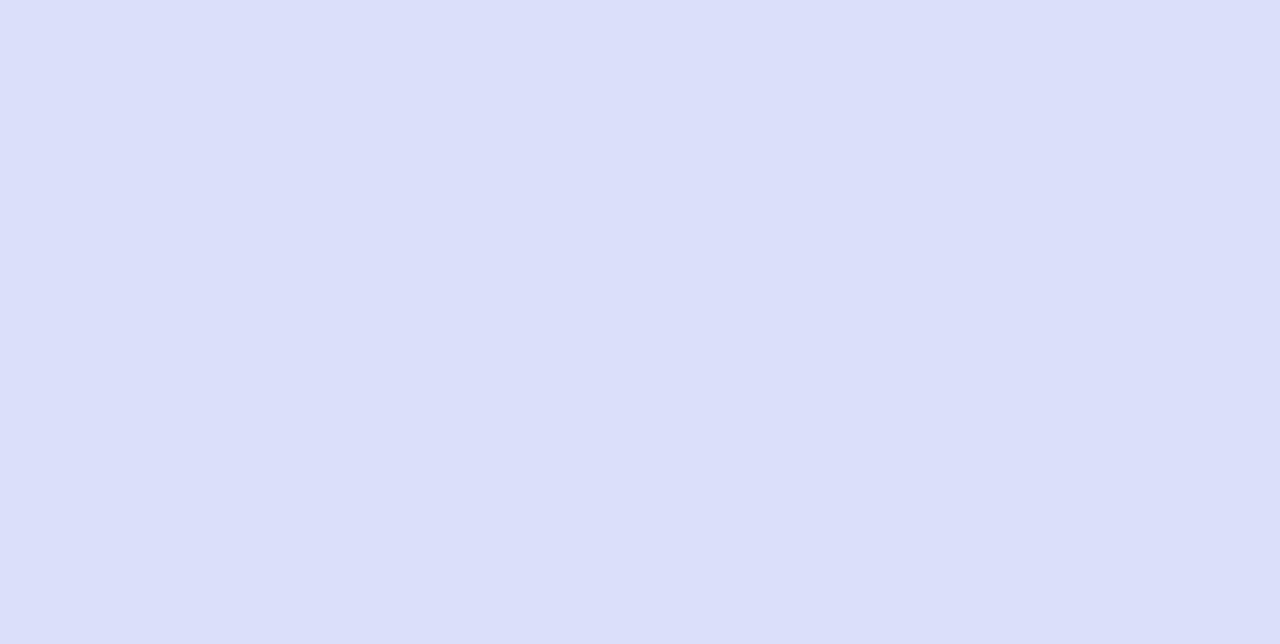
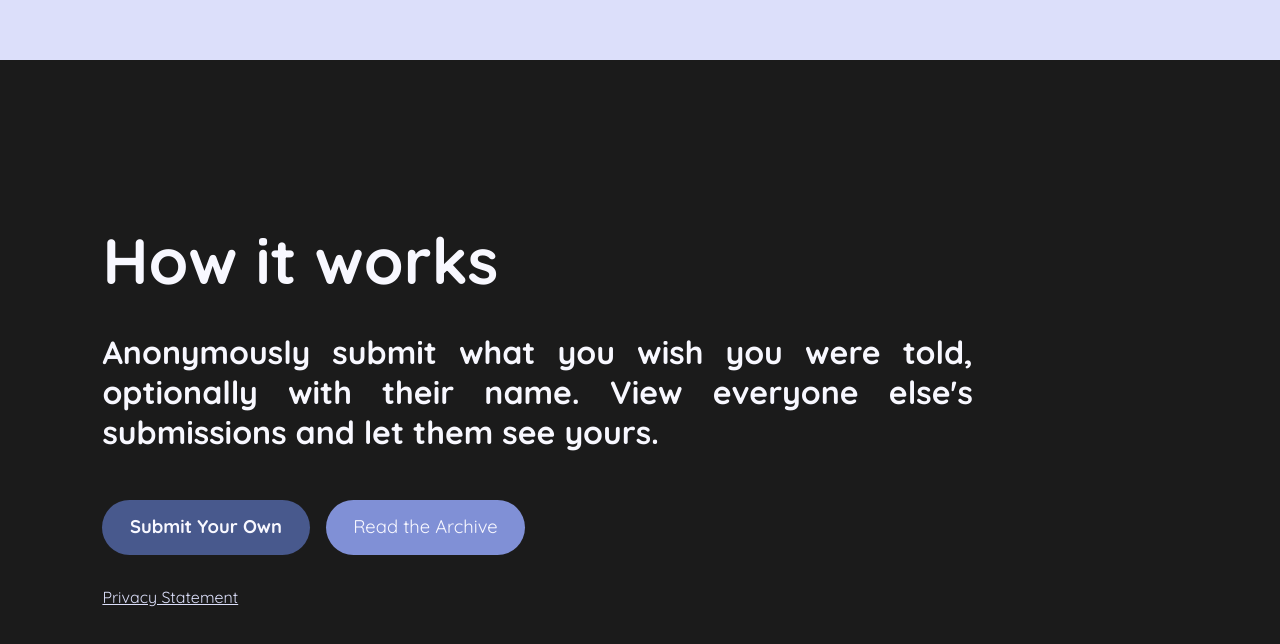
Before and after one commit to jewelcodes/the-yearn-vault, a React (Create React App) app in the folder frontend/: page / in a window 1280 px wide. Shown: the part 1434-2078 px from the top of the page. Before the commit the page ends 1494 px from the top, so only its background shows below. Built offline with nearby package versions, Linux system fonts and the light colour scheme.

Commit message:
home: third section

```diff
--- a/frontend/src/index.css
+++ b/frontend/src/index.css
@@ -9,7 +9,7 @@
     --medium1: #a0a9ed;
     --medium2: #8090d6;
     --medium3: #5266b6;
-    --black: #00054b;
+    --black: #1b1b1b;
     --white: #f8f8ff;
     --side-spacing-desktop: 8vw;
 }
@@ -31,3 +31,32 @@ body {
     font-family: "Quicksand", "San Francisco", "Segoe UI", "Helvetica", "Roboto", sans-serif;
     background-color: var(--light);
 }
+
+.button {
+    text-decoration: none !important;
+    color: var(--white) !important;
+    background-color: var(--medium2);
+    padding: 1em 1.5em;
+    font-size: 1.15em;
+    line-height: 100%;
+    display: inline-block;
+    border-radius: 2em;
+    transition: background-color 0.2s ease-in-out;
+}
+
+.button:hover {
+    background-color: var(--medium3);
+}
+
+.button-default {
+    background-color: var(--dark);
+    font-weight: bold;
+}
+
+.h-spacer {
+    display: inline-block;
+}
+
+.v-spacer {
+    display: block;
+}
--- a/frontend/src/pages/Home/Home.css
+++ b/frontend/src/pages/Home/Home.css
@@ -114,3 +114,32 @@
     text-align: justify;
     text-align-last: left;
 }
+
+.home-works {
+    padding: 20vh calc(var(--side-spacing-desktop) * 3) 20vh var(--side-spacing-desktop);
+    background-color: var(--black);
+    color: var(--white);
+}
+
+.home-works h1 {
+    margin: 0 0 0.5em 0;
+    padding: 0;
+    font-size: 4em;
+}
+
+.home-works h2 {
+    margin: 0 0 1.5em 0;
+    padding: 0;
+    font-size: 2em;
+    text-align: justify;
+    text-align-last: left;
+}
+
+.home-works a {
+    color: var(--light);
+    text-decoration: underline;
+}
+
+.home-works a:hover {
+    text-decoration: none;
+}
--- a/frontend/src/pages/Home/Home.tsx
+++ b/frontend/src/pages/Home/Home.tsx
@@ -1,5 +1,6 @@
-import React from 'react';
-import './Home.css';
+import React from "react";
+import "./Home.css";
+import { Link } from "react-router-dom";
 
 function Home() {
     return (
@@ -12,6 +13,15 @@ function Home() {
                 <div className="type"></div>
                 <h1>The Yearning Vault was created for those of us who yearn for closure.</h1>
             </section>
+            <section className="home-works">
+                <h1>How it works</h1>
+                <h2>Anonymously submit what you wish you were told, optionally with their name. View everyone else's submissions and let them see yours.</h2>
+                <Link to="/submit" className="button button-default">Submit Your Own</Link>
+                <div className="h-spacer" style={{width:"1em"}} />
+                <Link to="/submissions" className="button">Read the Archive</Link>
+                <div className="v-spacer" style={{height:"2em"}} />
+                <Link to="/privacy">Privacy Statement</Link>
+            </section>
         </>
     );
 }
```
